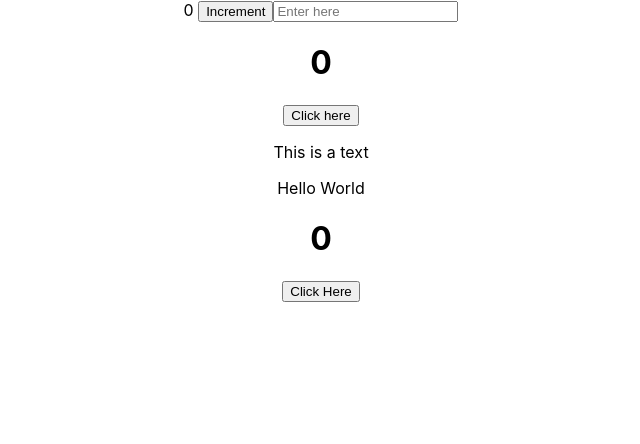
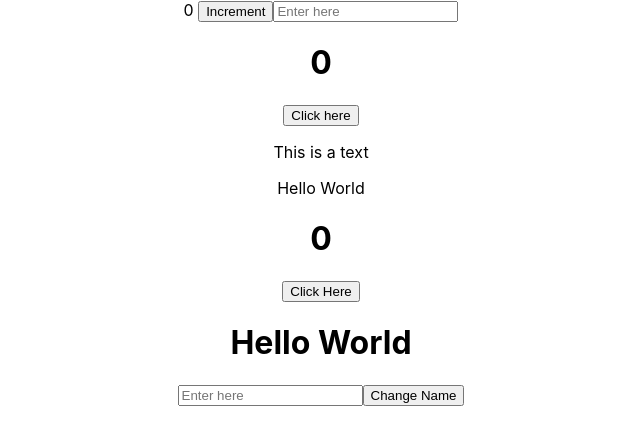
Before and after one commit to iCodeWalker/react-hooks, a React (Create React App) app: page / in a window 1280 px wide. Shown: the top 444 px of the page, without its empty margins (319-959 px from the left). Built offline with nearby package versions, Linux system fonts and the light colour scheme; no server answers.

Commit message:
Added: useRef hook tutorial

```diff
--- a/src/App.js
+++ b/src/App.js
@@ -3,6 +3,7 @@ import "./App.css";
 import UseStateTutorial from "./components/useStateTutorial";
 import UseReducerTutorial from "./components/useReducerTutorial";
 import UseEffectTutorial from "./components/useEffectTutorial";
+import UseRefTutorial from "./components/useRefTutorial";
 
 function App() {
   return (
@@ -10,6 +11,7 @@ function App() {
       <UseStateTutorial />
       <UseReducerTutorial />
       <UseEffectTutorial />
+      <UseRefTutorial />
     </div>
   );
 }
--- /dev/null
+++ b/src/components/useRefTutorial.js
@@ -0,0 +1,37 @@
+import React, { useRef } from "react";
+
+// useRef hook is the easiest way to access and manipulate dom elements. To add some functionality
+// to some dom elements.
+
+// Never access dom elements like document.getElementById("") in react.
+// As we don't access dom elements directly in react because we use virtual dom in react,
+// the whole point is that we should not manipulate individual elements, the state of our application
+// should be updating every thing for you.
+
+// For some scenerios where we need to manipulate or add some funcitonality to the certain dom elements
+// we use useRef hook.
+
+const UseRefTutorial = () => {
+  const inputRef = useRef(null);
+
+  const onClickHandler = () => {
+    console.log(inputRef.current.value);
+    inputRef.current.focus();
+
+    // to clear the input field on click of button
+    // inputRef.current.value = "";
+  };
+
+  // here we will be manipulating the dom, or accessing a dom element in this case the input element
+  // and tell our browser to focus on input element element whenever we click on the button
+
+  return (
+    <div>
+      <h1>Hello World</h1>
+      <input type="text" placeholder="Enter here" ref={inputRef} />
+      <button onClick={onClickHandler}>Change Name</button>
+    </div>
+  );
+};
+
+export default UseRefTutorial;
```
